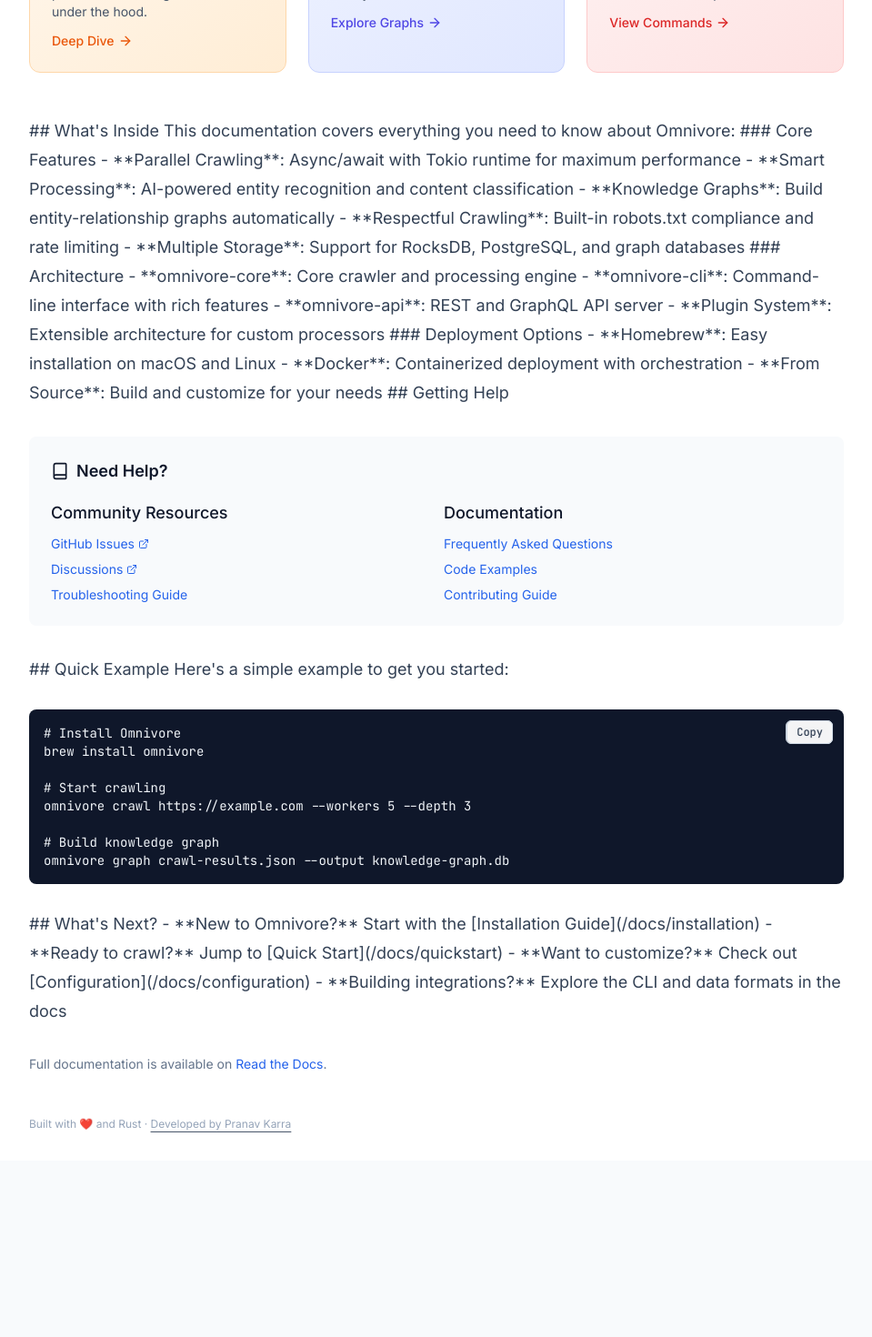
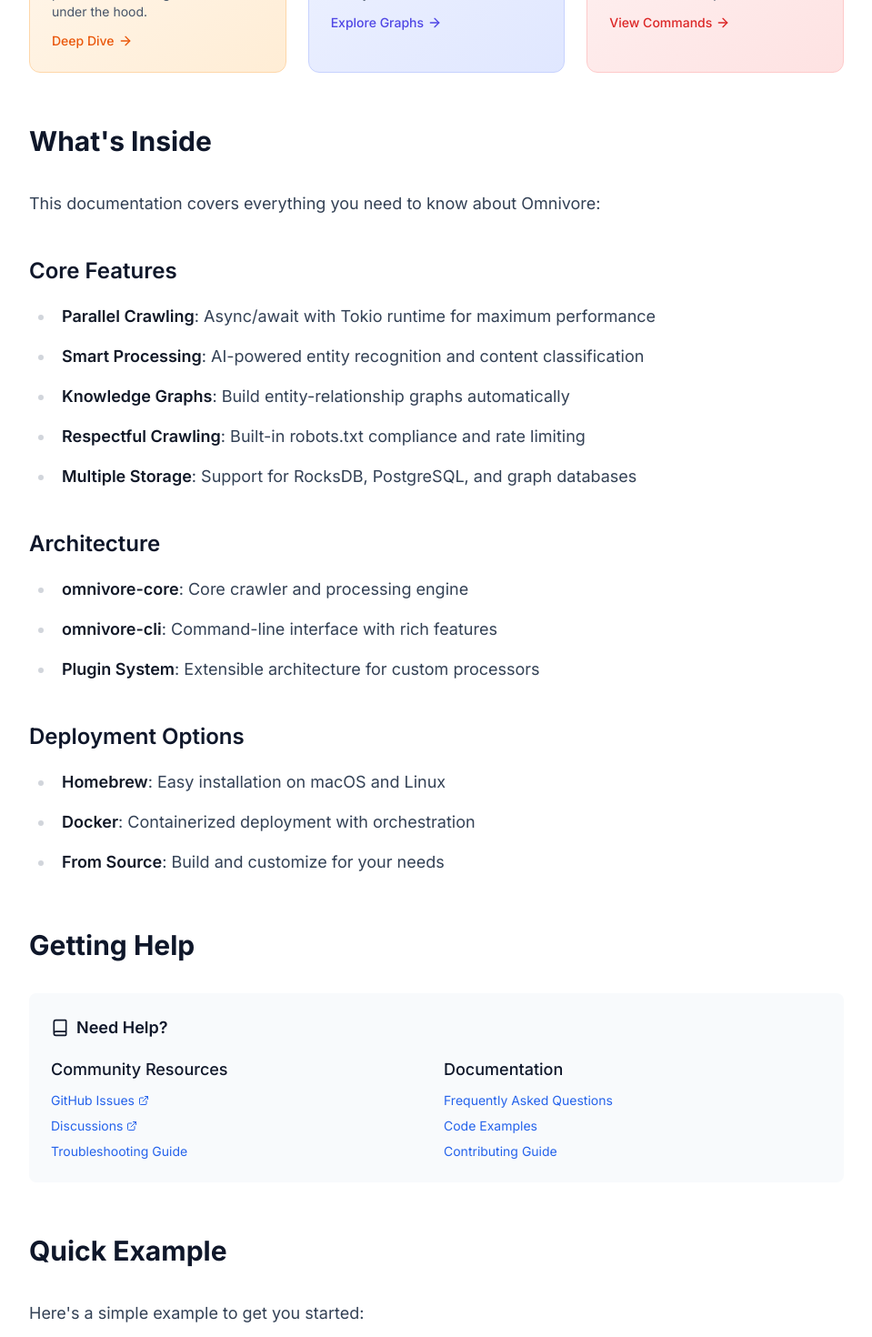
Before and after one commit to Pranav-Karra-3301/omnivore, a Next.js app in the folder docs-site/: page /docs in a window 1280 px wide. Shown: the part 600-2070 px from the top of the page at 91% size, without its empty margins (288-1247 px from the left). Before the commit the page ends 1876 px from the top, so only its background shows below. Built offline with nearby package versions, Linux system fonts and the light colour scheme.

Commit message:
Docs: fix /docs page formatting to proper JSX; change footer link text; move viewport/themeColor to viewport export to remove warnings.

```diff
--- a/docs-site/app/docs/page.tsx
+++ b/docs-site/app/docs/page.tsx
@@ -117,29 +117,33 @@
         </Link>
       </div>
 
-      ## What's Inside
+      <h2>What's Inside</h2>
+      <p>This documentation covers everything you need to know about Omnivore:</p>
 
-      This documentation covers everything you need to know about Omnivore:
+      <h3>Core Features</h3>
+      <ul>
+        <li><strong>Parallel Crawling</strong>: Async/await with Tokio runtime for maximum performance</li>
+        <li><strong>Smart Processing</strong>: AI-powered entity recognition and content classification</li>
+        <li><strong>Knowledge Graphs</strong>: Build entity-relationship graphs automatically</li>
+        <li><strong>Respectful Crawling</strong>: Built-in robots.txt compliance and rate limiting</li>
+        <li><strong>Multiple Storage</strong>: Support for RocksDB, PostgreSQL, and graph databases</li>
+      </ul>
 
-      ### Core Features
-      - **Parallel Crawling**: Async/await with Tokio runtime for maximum performance
-      - **Smart Processing**: AI-powered entity recognition and content classification
-      - **Knowledge Graphs**: Build entity-relationship graphs automatically
-      - **Respectful Crawling**: Built-in robots.txt compliance and rate limiting
-      - **Multiple Storage**: Support for RocksDB, PostgreSQL, and graph databases
+      <h3>Architecture</h3>
+      <ul>
+        <li><strong>omnivore-core</strong>: Core crawler and processing engine</li>
+        <li><strong>omnivore-cli</strong>: Command-line interface with rich features</li>
+        <li><strong>Plugin System</strong>: Extensible architecture for custom processors</li>
+      </ul>
 
-      ### Architecture
-      - **omnivore-core**: Core crawler and processing engine
-      - **omnivore-cli**: Command-line interface with rich features
-      - **omnivore-api**: REST and GraphQL API server
-      - **Plugin System**: Extensible architecture for custom processors
+      <h3>Deployment Options</h3>
+      <ul>
+        <li><strong>Homebrew</strong>: Easy installation on macOS and Linux</li>
+        <li><strong>Docker</strong>: Containerized deployment with orchestration</li>
+        <li><strong>From Source</strong>: Build and customize for your needs</li>
+      </ul>
 
-      ### Deployment Options
-      - **Homebrew**: Easy installation on macOS and Linux
-      - **Docker**: Containerized deployment with orchestration
-      - **From Source**: Build and customize for your needs
-
-      ## Getting Help
+      <h2>Getting Help</h2>
 
       <div className="not-prose bg-gray-50 rounded-lg p-6 my-8">
         <h3 className="text-lg font-semibold text-gray-900 mb-4 flex items-center">
@@ -190,9 +194,8 @@
         </div>
       </div>
 
-      ## Quick Example
-
-      Here's a simple example to get you started:
+      <h2>Quick Example</h2>
+      <p>Here's a simple example to get you started:</p>
 
       <CodeBlock language="bash">{`# Install Omnivore
 brew install omnivore
@@ -203,15 +206,16 @@
 # Build knowledge graph
 omnivore graph crawl-results.json --output knowledge-graph.db`}</CodeBlock>
 
-      ## What's Next?
-
-      - **New to Omnivore?** Start with the [Installation Guide](/docs/installation)
-      - **Ready to crawl?** Jump to [Quick Start](/docs/quickstart)
-      - **Want to customize?** Check out [Configuration](/docs/configuration)
-      - **Building integrations?** Explore the CLI and data formats in the docs
+      <h2>What's Next?</h2>
+      <ul>
+        <li><strong>New to Omnivore?</strong> Start with the <Link href="/docs/installation" className="text-blue-600 hover:text-blue-700">Installation Guide</Link></li>
+        <li><strong>Ready to crawl?</strong> Jump to <Link href="/docs/quickstart" className="text-blue-600 hover:text-blue-700">Quick Start</Link></li>
+        <li><strong>Want to customize?</strong> Check out <Link href="/docs/configuration" className="text-blue-600 hover:text-blue-700">Configuration</Link></li>
+        <li><strong>Building integrations?</strong> Explore the CLI and data formats in the docs</li>
+      </ul>
 
       <div className="not-prose mt-8 text-sm text-gray-500">
-        Full documentation is available on <a href="https://omnivore.readthedocs.io/en/latest/" className="text-blue-600 hover:text-blue-700" target="_blank" rel="noopener noreferrer">Read the Docs</a>.
+        More documentation references are available on <a href="https://readthedocs.org" className="text-blue-600 hover:text-blue-700" target="_blank" rel="noopener noreferrer">readthedocs.org</a>.
       </div>
     </div>
   )
```
